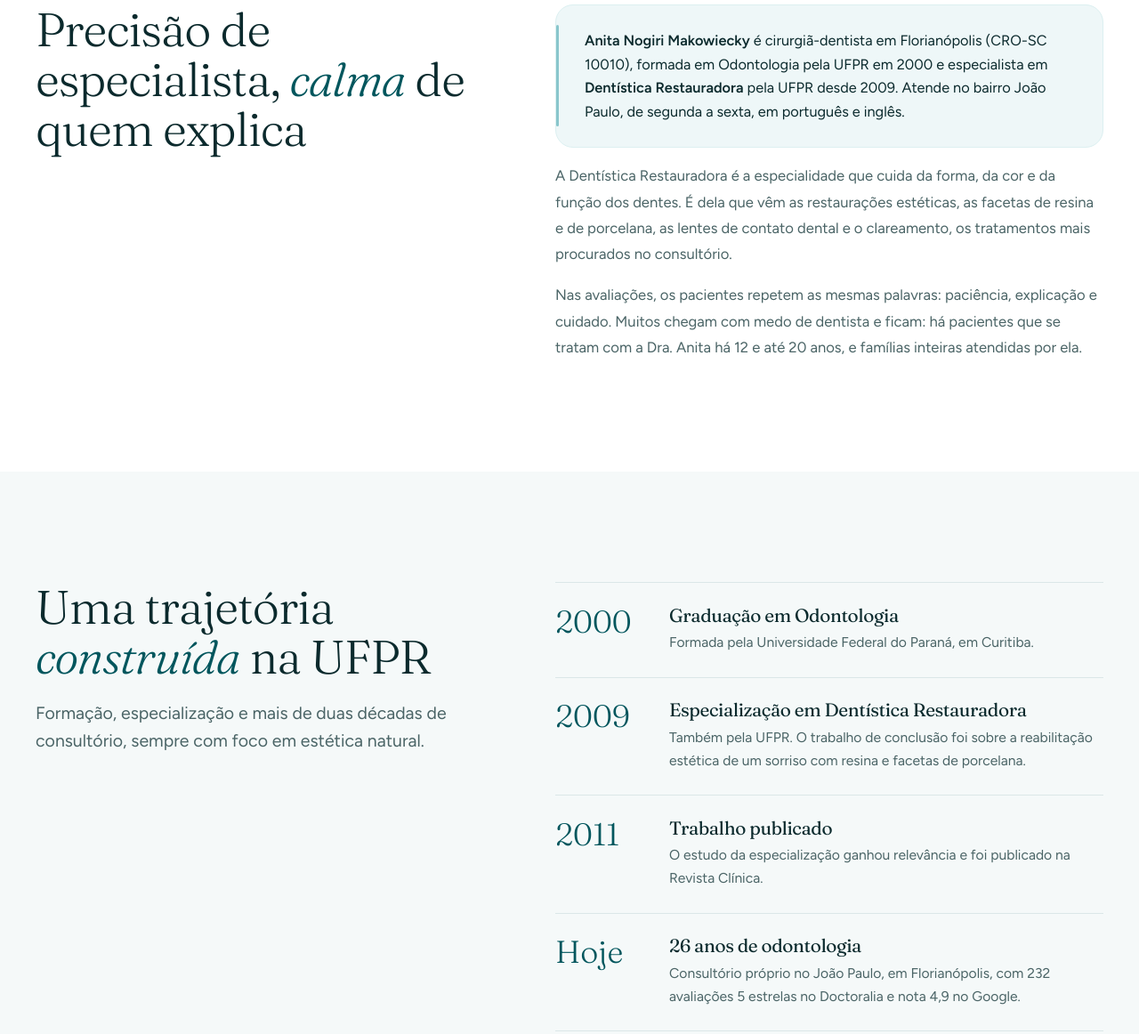
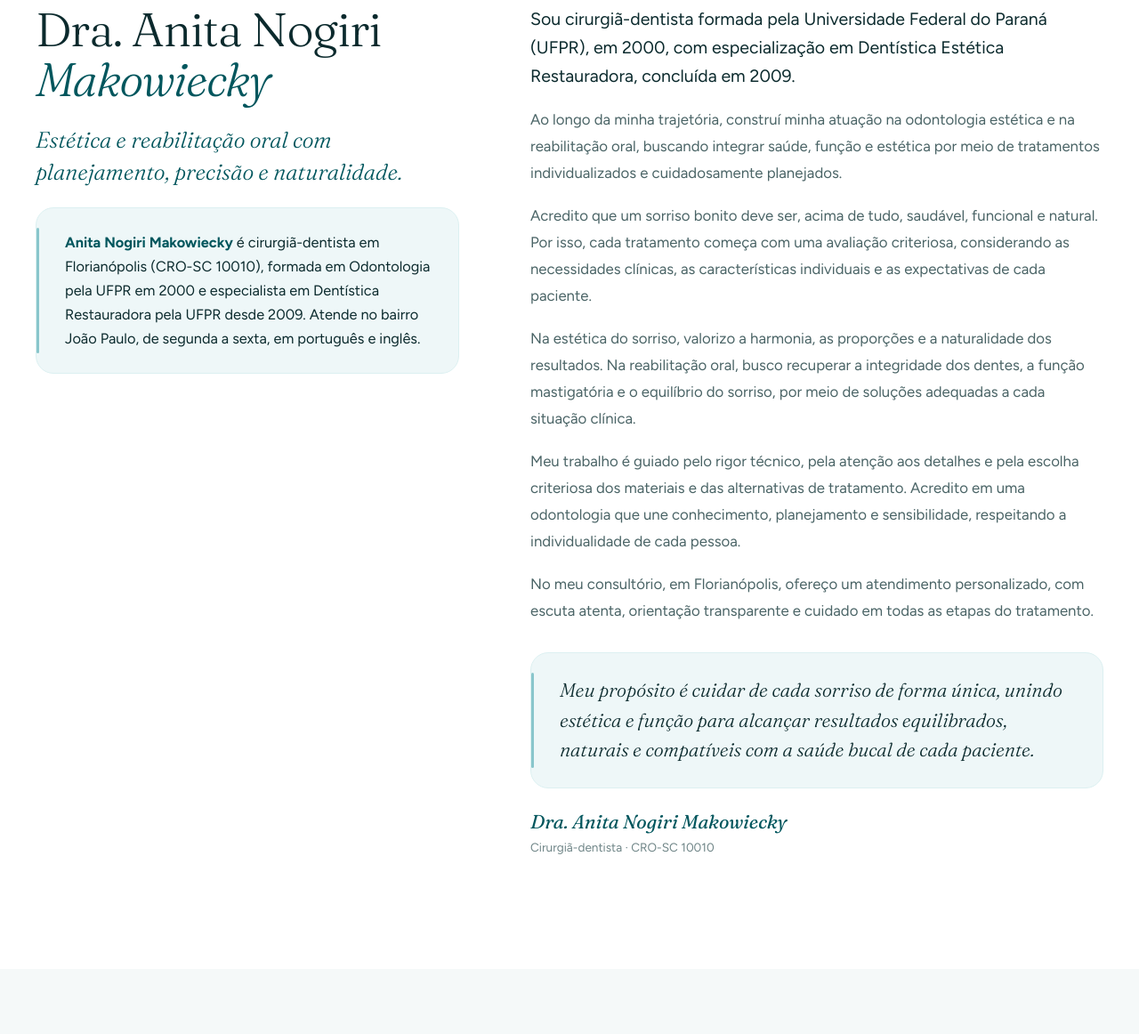
Before and after one commit to fabianohirtzz/site-anitaodontologia, a plain HTML site: page sobre.html in a window 1280 px wide. Shown: the part 880-2042 px from the top of the page at 89% size. Drawn offline with Linux system fonts and the light colour scheme.

Commit message:
Texto da Dra. Anita (sem edição) no Sobre, na home, no schema e no llms.txt
Co-Authored-By: Claude Opus 5.5 <noreply@anthropic.com>

```diff
--- a/css/site.css
+++ b/css/site.css
@@ -651,3 +651,17 @@ a.contato:hover{transform:translateY(-4px);box-shadow:var(--sh-2);border-color:v
 .caso__cat{justify-self:start;padding:.3rem .75rem;border-radius:var(--r-pill);background:var(--turquesa-50);color:var(--petroleo);font-size:.78rem;font-weight:600}
 .pagina-topo__midia--retrato{max-width:440px;justify-self:center;width:100%}
 .pagina-topo__midia--retrato > img:not(.pagina-topo__dente){aspect-ratio:4/5;object-position:50% 30%}
+
+/* ---------- texto da Dra. (palavras dela, sem edição) ---------- */
+.carta{display:grid;gap:3rem;align-items:start}
+@media (min-width:960px){.carta{grid-template-columns:.85fr 1.15fr;gap:5rem}.carta__lado{position:sticky;top:120px}}
+.carta__lado{display:grid;gap:1.4rem}
+.carta__tema{font:300 italic clamp(1.25rem,1.1rem + .6vw,1.6rem)/1.4 var(--f-display);color:var(--petroleo);max-width:28ch}
+.carta__texto{display:grid;gap:1.15rem;color:var(--texto-2);font-size:1.05rem;line-height:1.78;max-width:62ch}
+.carta__texto p:first-child{font-size:var(--t-lead);color:var(--texto);line-height:1.65}
+.carta__fecho{position:relative;margin-top:.8rem;padding:1.6rem 1.8rem 1.6rem 2rem;border-radius:var(--r-card);background:var(--turquesa-50);border:1px solid var(--turquesa-100);font:300 italic clamp(1.15rem,1.05rem + .4vw,1.35rem)/1.55 var(--f-display);color:var(--texto)}
+.carta__fecho::before{content:"";position:absolute;left:0;top:1.4rem;bottom:1.4rem;width:3px;border-radius:3px;background:var(--turquesa)}
+.assinatura-dra{display:grid;gap:.2rem;margin-top:.4rem}
+.assinatura-dra b{font:400 italic 1.35rem/1.2 var(--f-display);color:var(--petroleo)}
+.assinatura-dra span{font-size:.85rem;color:var(--texto-3)}
+.titulo--frase{font-size:clamp(1.9rem,1.4rem + 1.7vw,2.8rem);max-width:22ch;line-height:1.12}
--- a/sobre.html
+++ b/sobre.html
@@ -27,7 +27,7 @@
       {"@type":"ListItem","position":1,"name":"Início","item":"https://anitaodontologia.com.br/"},
       {"@type":"ListItem","position":2,"name":"Sobre","item":"https://anitaodontologia.com.br/sobre.html"}]},
     {"@type":"ProfilePage","url":"https://anitaodontologia.com.br/sobre.html","mainEntity":{"@id":"https://anitaodontologia.com.br/#dra-anita"}},
-    {"@type":"Person","@id":"https://anitaodontologia.com.br/#dra-anita","name":"Anita Nogiri Makowiecky","alternateName":"Dra. Anita Nogiri","jobTitle":"Cirurgiã-dentista, especialista em Dentística Restauradora","image":"https://anitaodontologia.com.br/assets/img/dra-anita-retrato.webp","url":"https://anitaodontologia.com.br/sobre.html",
+    {"@type":"Person","@id":"https://anitaodontologia.com.br/#dra-anita","name":"Anita Nogiri Makowiecky","alternateName":"Dra. Anita Nogiri","slogan":"Estética e reabilitação oral com planejamento, precisão e naturalidade.","description":"Sou cirurgiã-dentista formada pela Universidade Federal do Paraná (UFPR), em 2000, com especialização em Dentística Estética Restauradora, concluída em 2009. Meu propósito é cuidar de cada sorriso de forma única, unindo estética e função para alcançar resultados equilibrados, naturais e compatíveis com a saúde bucal de cada paciente.","jobTitle":"Cirurgiã-dentista, especialista em Dentística Restauradora","image":"https://anitaodontologia.com.br/assets/img/dra-anita-retrato.webp","url":"https://anitaodontologia.com.br/sobre.html",
      "alumniOf":{"@type":"CollegeOrUniversity","name":"Universidade Federal do Paraná"},
      "hasCredential":[
        {"@type":"EducationalOccupationalCredential","credentialCategory":"degree","name":"Graduação em Odontologia","recognizedBy":{"@type":"CollegeOrUniversity","name":"Universidade Federal do Paraná"},"dateCreated":"2000"},
@@ -153,14 +153,21 @@
 
   <!-- QUEM É -->
   <section class="secao secao--branca" aria-labelledby="t-quem">
-    <div class="container dois">
-      <div>
-        <h2 class="titulo" id="t-quem" data-reveal>Precisão de especialista, <em>calma</em> de quem explica</h2>
+    <div class="container carta">
+      <div class="carta__lado">
+        <h2 class="titulo" id="t-quem" data-reveal>Dra. Anita Nogiri <em>Makowiecky</em></h2>
+        <p class="carta__tema" data-reveal style="--i:1">Estética e reabilitação oral com planejamento, precisão e naturalidade.</p>
+        <div class="resposta" data-reveal style="--i:2"><p><strong>Anita Nogiri Makowiecky</strong> é cirurgiã-dentista em Florianópolis (CRO-SC 10010), formada em Odontologia pela UFPR em 2000 e especialista em Dentística Restauradora pela UFPR desde 2009. Atende no bairro João Paulo, de segunda a sexta, em português e inglês.</p></div>
       </div>
-      <div class="prosa" data-reveal style="--i:1">
-        <div class="resposta"><p><strong>Anita Nogiri Makowiecky</strong> é cirurgiã-dentista em Florianópolis (CRO-SC 10010), formada em Odontologia pela UFPR em 2000 e especialista em <strong>Dentística Restauradora</strong> pela UFPR desde 2009. Atende no bairro João Paulo, de segunda a sexta, em português e inglês.</p></div>
-        <p>A Dentística Restauradora é a especialidade que cuida da forma, da cor e da função dos dentes. É dela que vêm as restaurações estéticas, as facetas de resina e de porcelana, as lentes de contato dental e o clareamento, os tratamentos mais procurados no consultório.</p>
-        <p>Nas avaliações, os pacientes repetem as mesmas palavras: paciência, explicação e cuidado. Muitos chegam com medo de dentista e ficam: há pacientes que se tratam com a Dra. Anita há 12 e até 20 anos, e famílias inteiras atendidas por ela.</p>
+      <div class="carta__texto" data-reveal style="--i:1">
+        <p>Sou cirurgiã-dentista formada pela Universidade Federal do Paraná (UFPR), em 2000, com especialização em Dentística Estética Restauradora, concluída em 2009.</p>
+        <p>Ao longo da minha trajetória, construí minha atuação na odontologia estética e na reabilitação oral, buscando integrar saúde, função e estética por meio de tratamentos individualizados e cuidadosamente planejados.</p>
+        <p>Acredito que um sorriso bonito deve ser, acima de tudo, saudável, funcional e natural. Por isso, cada tratamento começa com uma avaliação criteriosa, considerando as necessidades clínicas, as características individuais e as expectativas de cada paciente.</p>
+        <p>Na estética do sorriso, valorizo a harmonia, as proporções e a naturalidade dos resultados. Na reabilitação oral, busco recuperar a integridade dos dentes, a função mastigatória e o equilíbrio do sorriso, por meio de soluções adequadas a cada situação clínica.</p>
+        <p>Meu trabalho é guiado pelo rigor técnico, pela atenção aos detalhes e pela escolha criteriosa dos materiais e das alternativas de tratamento. Acredito em uma odontologia que une conhecimento, planejamento e sensibilidade, respeitando a individualidade de cada pessoa.</p>
+        <p>No meu consultório, em Florianópolis, ofereço um atendimento personalizado, com escuta atenta, orientação transparente e cuidado em todas as etapas do tratamento.</p>
+        <p class="carta__fecho">Meu propósito é cuidar de cada sorriso de forma única, unindo estética e função para alcançar resultados equilibrados, naturais e compatíveis com a saúde bucal de cada paciente.</p>
+        <p class="assinatura-dra"><b>Dra. Anita Nogiri Makowiecky</b><span>Cirurgiã-dentista · CRO-SC 10010</span></p>
       </div>
     </div>
   </section>
```
Also changed, not shown: index.html (+5 -3 lines), llms.txt.
